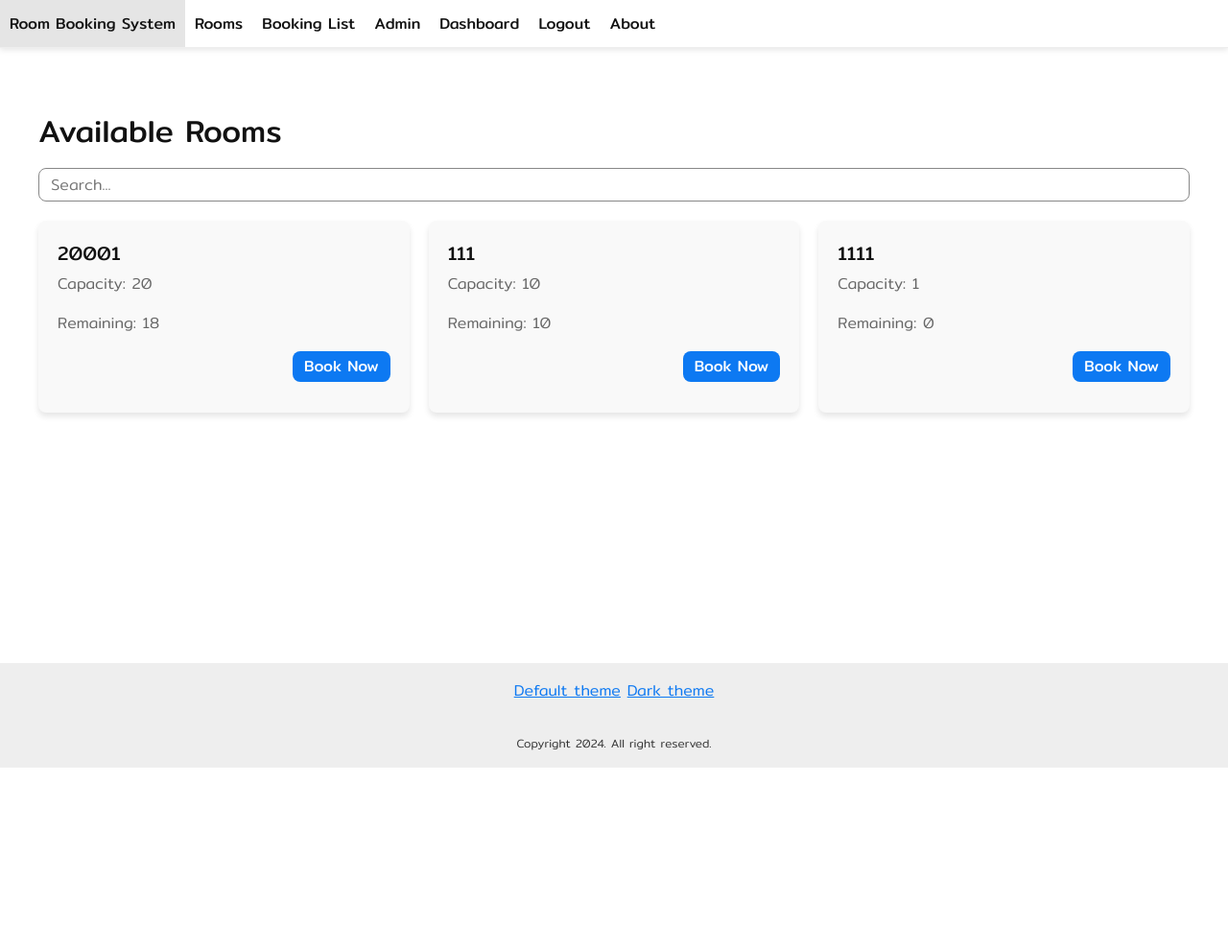
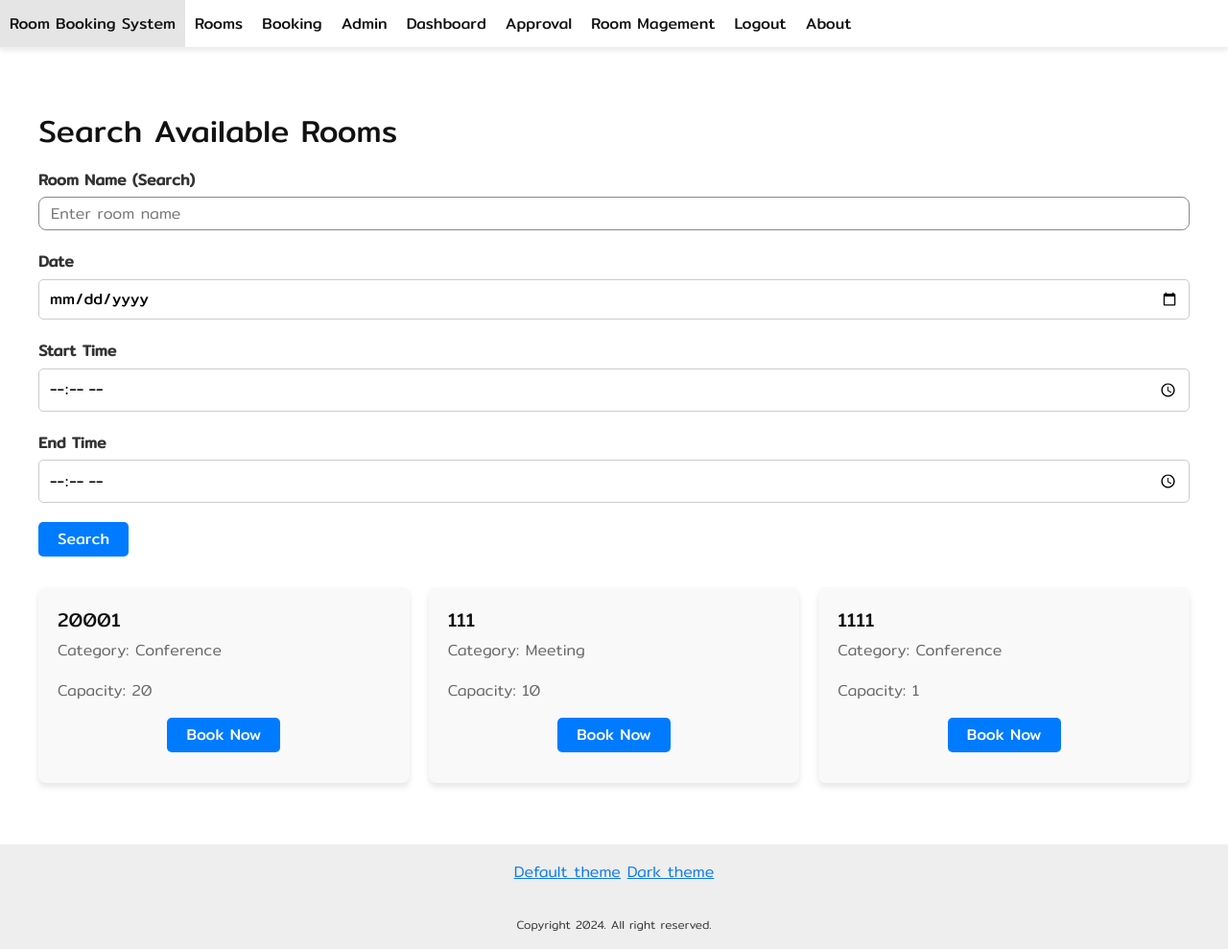
Before and after one commit to NIZE0000/room_booking, a Django app: page /booking/rooms/ in a window 1280 px wide. Shown: the whole page at 96% size. Before the commit the page ends 800 px from the top, so only its background shows below. Run offline with Django 5.2, Linux system fonts and the light colour scheme; a user stored in the database is signed in; data comes from the database, SQL or seed files in the repository; both versions use the stored data as it was after the commit.

Commit message:
feat: crud room approve

```diff
--- a/app_booking/models.py
+++ b/app_booking/models.py
@@ -1,21 +1,31 @@
 from django.db import models
 
 class Room(models.Model):
+    ROOM_TYPE_CHOICES = (
+        ('conference', 'Conference'),
+        ('meeting', 'Meeting'),
+        ('classroom', 'Classroom'),
+    )
+
     name = models.CharField(max_length=100)
     capacity = models.IntegerField()
+    room_type = models.CharField(max_length=20, choices=ROOM_TYPE_CHOICES, default='conference')
 
     def __str__(self):
         return self.name
 
-    @property
-    def remaining_rooms(self):
-        total_bookings = self.bookings.count()
-        return self.capacity - total_bookings
+class Booking(models.Model):
+    STATUS_CHOICES = (
+        ('pending', 'Pending'),
+        ('approved', 'Approved'),
+        ('rejected', 'Rejected'),
+    )
 
-class Booking(models.Model):
     room = models.ForeignKey(Room, on_delete=models.CASCADE, related_name='bookings')
     start_time = models.DateTimeField()
     end_time = models.DateTimeField()
+    status = models.CharField(max_length=10, choices=STATUS_CHOICES, default='pending')
+    seats_booked = models.IntegerField(default=1)  # Assuming default is 1 seat
 
     def __str__(self):
         return f'{self.room} - {self.start_time} to {self.end_time}'
--- a/app_booking/templates/room_booking/room_list.html
+++ b/app_booking/templates/room_booking/room_list.html
@@ -4,19 +4,35 @@
 {% block content %}
 <section class="content-section">
   <div class="content-container">
-    <h1 class="section-title">Available Rooms</h1>
+    <h1 class="section-title">Search Available Rooms</h1>
     <form method="get" class="search-form">
-      <input type="text" name="search" placeholder="Search..." class="search-input">
+      <div class="form-group">
+        <label for="name" class="form-label">Room Name (Search)</label>
+        <input type="text" id="name" name="name" placeholder="Enter room name" class="form-control">
+      </div>
+      <div class="form-group">
+        <label for="date" class="form-label">Date</label>
+        <input type="date" id="date" name="date" class="form-control" required>
+      </div>
+      <div class="form-group">
+        <label for="start_time" class="form-label">Start Time</label>
+        <input type="time" id="start_time" name="start_time" class="form-control" required>
+      </div>
+      <div class="form-group">
+        <label for="end_time" class="form-label">End Time</label>
+        <input type="time" id="end_time" name="end_time" class="form-control" required>
+      </div>
+      <button type="submit" class="button button-primary">Search</button>
     </form>
     <div class="room-grid">
       {% for room in rooms %}
       <div class="room-item">
         <div class="room-details">
           <h2 class="room-name">{{ room.name }}</h2>
+          <p class="room-info">Category: {{ room.get_room_type_display }}</p>
           <p class="room-info">Capacity: {{ room.capacity }}</p>
-          <p class="room-info">Remaining: {{ room.remaining_rooms }}</p>
         </div>
-        <div class="room-actions">
+        <div class="room-actions text-align-center"> <!-- Center align button container -->
           <a href="{% url 'app_booking:book_room' room.id %}" class="button button-primary">Book Now</a>
         </div>
       </div>
@@ -32,24 +48,37 @@
     margin-bottom: 20px;
   }
 
-  .search-input {
-    padding: 8px;
-    width: 200px;
-    border: 1px solid #ccc;
-    border-radius: 4px;
-    margin-right: 10px;
+  .form-group {
+    margin-bottom: 20px;
   }
 
-  .search-button {
-    padding: 8px 16px;
+  .form-label {
+    font-weight: bold;
+    display: block;
+    margin-bottom: 5px;
+  }
+
+  .form-control {
+    width: 100%;
+    padding: 10px;
+    font-size: 16px;
+    border: 1px solid #ccc;
+    border-radius: 5px;
+  }
+
+  .button {
+    display: inline-block;
+    padding: 10px 20px;
+    font-size: 16px;
+    border: none;
+    border-radius: 5px;
     background-color: #007bff;
     color: #fff;
-    border: none;
-    border-radius: 4px;
     cursor: pointer;
+    transition: background-color 0.3s ease;
   }
 
-  .search-button:hover {
+  .button:hover {
     background-color: #0056b3;
   }
 
@@ -81,7 +110,7 @@
   }
 
   .room-actions {
-    text-align: right;
+    text-align: center; /* Center align the button */
   }
 
   @media (max-width: 768px) {
--- a/app_booking/urls.py
+++ b/app_booking/urls.py
@@ -7,4 +7,13 @@ urlpatterns = [
     path('rooms/', views.room_list, name='room_list'),
     path('book/<int:room_id>', views.book_room, name='book_room'),
     path('list/', views.booking_list, name='booking_list'),
+
+    path('dashboard/', views.booking_dashboard, name='booking_dashboard'),
+    path('approve/', views.approve_booking, name='approve_booking'),
+    path('reject/', views.reject_booking, name='reject_booking'),
+
+    path('admin/rooms/', views.admin_room_list, name='admin_room_list'),
+    path('admin/rooms/add/', views.add_room, name='add_room'),
+    path('admin/rooms/<int:room_id>/edit/', views.edit_room, name='edit_room'),
+    path('admin/rooms/<int:room_id>/delete/', views.delete_room, name='delete_room'),
 ]
--- a/app_booking/views.py
+++ b/app_booking/views.py
@@ -1,16 +1,49 @@
-import json
+import datetime
 from django.contrib.auth.decorators import login_required
 from django.shortcuts import render, redirect, get_object_or_404
+
+from app_booking.forms import RoomForm
 from .models import Room, Booking
+from django.db.models import Q
+from datetime import datetime, timedelta
+from django.db.models import Sum
+
 
 # @login_required
+from django.utils import timezone
+
 def room_list(request):
-    query = request.GET.get('search')
-    if query:
-        rooms = Room.objects.filter(room__name__icontains=query)
+    query = request.GET.get('name')
+    date = request.GET.get('date')
+    start_time = request.GET.get('start_time')
+    end_time = request.GET.get('end_time')
+
+    print("Query:", query)
+    print("Date:", date)
+    print("Start Time:", start_time)
+    print("End Time:", end_time)
+
+    if date and start_time and end_time:
+        start_datetime = timezone.make_aware(timezone.datetime.strptime(date + start_time, '%Y-%m-%d%H:%M'))
+        end_datetime = timezone.make_aware(timezone.datetime.strptime(date + end_time, '%Y-%m-%d%H:%M'))
+        print("Start Datetime:", start_datetime)
+        print("End Datetime:", end_datetime)
+
+        rooms = Room.objects.exclude(
+            bookings__start_time__gte=end_datetime,
+            bookings__end_time__lte=start_datetime
+        )
+
+        if query:
+            rooms = rooms.filter(name__icontains=query)
     else:
         rooms = Room.objects.all()
+
+    print("Filtered Rooms:", rooms)
+
     return render(request, 'room_booking/room_list.html', {'rooms': rooms})
+
+
 
 @login_required
 def book_room(request, room_id):
@@ -33,3 +66,59 @@ def book_room(request, room_id):
 def booking_list(request):
     bookings = Booking.objects.all()
     return render(request, 'room_booking/booking_list.html', {'bookings': bookings})
+
+@login_required
+def approve_booking(request):
+    booking_id = request.GET.get('booking_id')
+    if booking_id:
+        booking = Booking.objects.get(pk=booking_id)
+        booking.status = 'approved'
+        booking.save()
+    return redirect('/booking/dashboard/')
+
+@login_required
+def reject_booking(request):
+    booking_id = request.GET.get('booking_id')
+    if booking_id:
+        booking = Booking.objects.get(pk=booking_id)
+        booking.status = 'rejected'
+        booking.save()
+    return redirect('/booking/dashboard/')
+
+@login_required
+def booking_dashboard(request):
+    bookings = Booking.objects.filter(status='pending')
+    return render(request, 'room_booking/booking_dashboard.html', {'bookings': bookings})
+
+
+def admin_room_list(request):
+    rooms = Room.objects.all()
+    return render(request, 'room_booking/admin/room_list.html', {'rooms': rooms})
+
+def add_room(request):
+    if request.method == 'POST':
+        form = RoomForm(request.POST)
+        if form.is_valid():
+            form.save()
+            return redirect('app_booking:admin_room_list')
+    else:
+        form = RoomForm()
+    return render(request, 'room_booking/admin/add_room.html', {'form': form})
+
+def edit_room(request, room_id):
+    room = get_object_or_404(Room, id=room_id)
+    if request.method == 'POST':
+        form = RoomForm(request.POST, instance=room)
+        if form.is_valid():
+            form.save()
+            return redirect('app_booking:admin_room_list')
+    else:
+        form = RoomForm(instance=room)
+    return render(request, 'room_booking/admin/edit_room.html', {'form': form})
+
+def delete_room(request, room_id):
+    room = get_object_or_404(Room, id=room_id)
+    if request.method == 'POST':
+        room.delete()
+        return redirect('app_booking:admin_room_list')
+    return render(request, 'room_booking/admin/delete_room.html', {'room': room})
--- a/app_general/templates/app_general/components/site_header.html
+++ b/app_general/templates/app_general/components/site_header.html
@@ -14,7 +14,7 @@
     {% if user.is_authenticated %}
     <div class="site-header-item">
       <a href="{% url 'app_booking:booking_list' %}">
-        <span>Booking List</span>
+        <span>Booking</span>
       </a>
     </div>
     <div class="site-header-item">
@@ -28,6 +28,17 @@
         <span>Dashboard</span>
       </a>
     </div>
+    <div class="site-header-item">
+      <a href="{% url 'app_booking:booking_dashboard' %}">
+        <span>Approval</span>
+      </a>
+    </div>
+    <div class="site-header-item">
+      <a href="{% url 'app_booking:admin_room_list' %}">
+        <span>Room Magement</span>
+      </a>
+    </div>
+
     {% endif %}
     <div class="site-header-item">
       <form action="{% url 'logout' %}" method="post">
```
Also changed, not shown: app_booking/forms.py (added, +7 -0 lines), app_booking/templates/room_booking/admin/add_room.html (added, +11 -0 lines), app_booking/templates/room_booking/admin/edit_room.html (added, +11 -0 lines), app_booking/templates/room_booking/admin/room_list.html (added, +98 -0 lines), app_booking/templates/room_booking/book_room.html (+38 -1 lines), app_booking/templates/room_booking/booking_dashboard.html (added, +95 -0 lines), app_booking/templates/room_booking/booking_list.html (+26 -11 lines), README.md, app_booking/migrations/0003_booking_seats_booked_booking_status.py (added), app_booking/migrations/0004_room_room_type.py (added), db.sqlite3.
